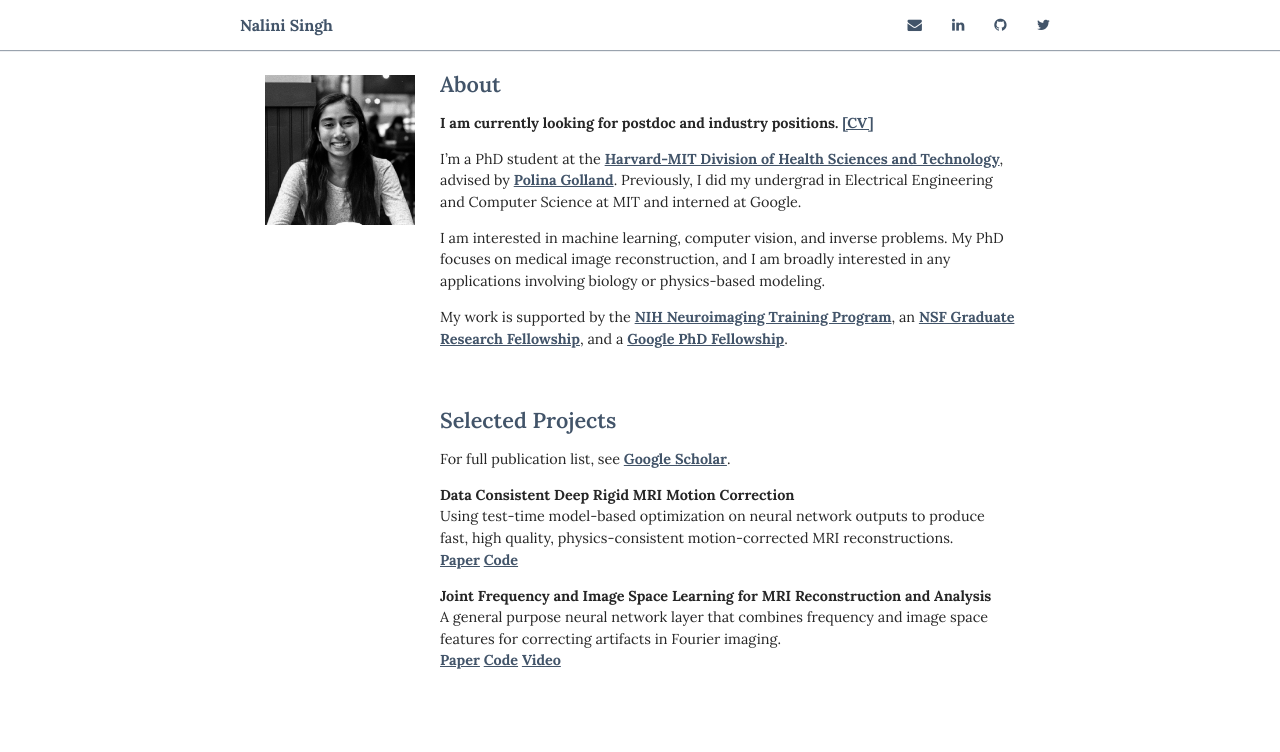
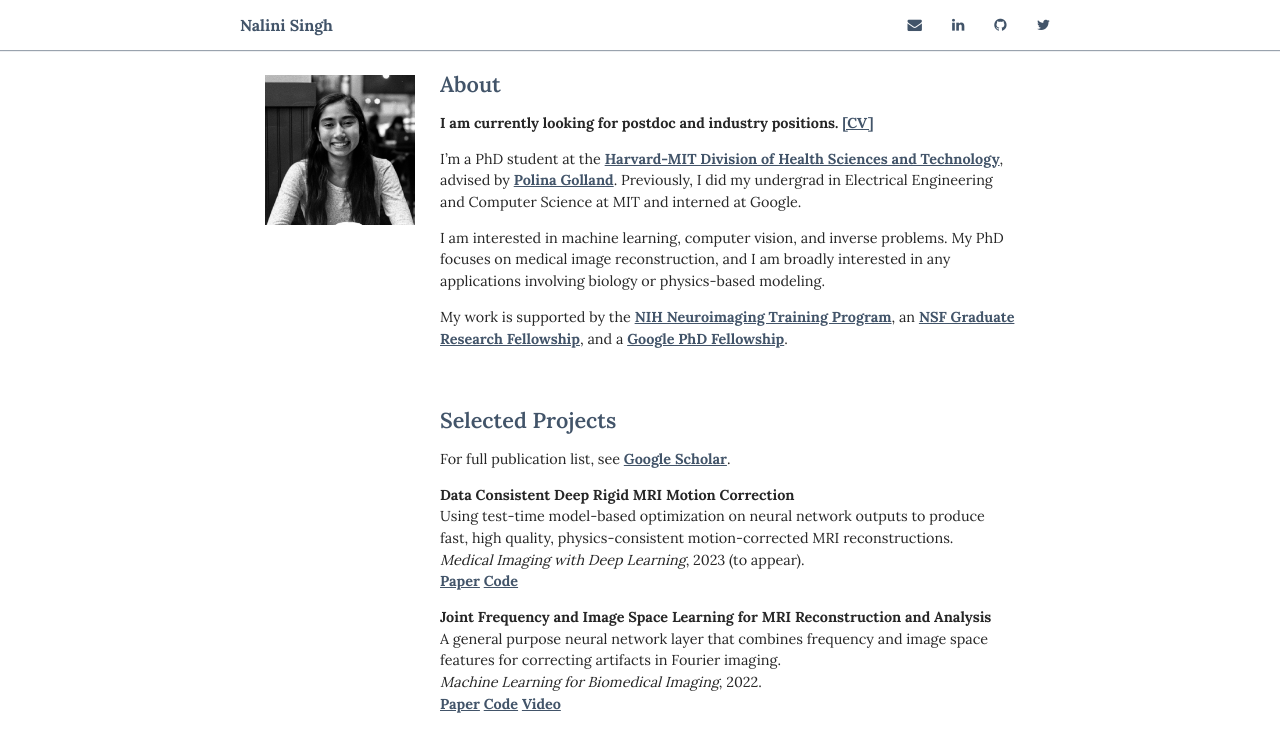
Before and after one commit to nalinimsingh/nalinimsingh.github.io, a Jekyll site: the page built from index.html, in a window 1280 px wide. Shown: the top 752 px of the page. Built offline with Jekyll 4.4.1, drawn with Linux system fonts in a browser that asks for light colours; nearby versions of some CDN libraries.

Commit message:
Add venues

```diff
--- a/_pages/index.md
+++ b/_pages/index.md
@@ -26,11 +26,13 @@ For full publication list, see [Google Scholar](https://scholar.google.com/citat
 **Data Consistent Deep Rigid MRI Motion Correction** <br>
 Using test-time model-based optimization on neural network outputs to produce fast, high quality, physics-consistent motion-corrected MRI reconstructions.
 <br>
+*Medical Imaging with Deep Learning*, 2023 (to appear). <br>
 [Paper](https://arxiv.org/abs/2301.10365) [Code](https://github.com/nalinimsingh/neuroMoCo)
 
 **Joint Frequency and Image Space Learning for MRI Reconstruction and Analysis** <br>
 A general purpose neural network layer that combines frequency and image space features for correcting artifacts in Fourier imaging.
 <br>
+*Machine Learning for Biomedical Imaging*, 2022. <br>
 [Paper](https://www.melba-journal.org/pdf/2022:018.pdf) [Code](https://github.com/nalinimsingh/interlacer) [Video](https://www.youtube.com/watch?v=9dNspg8bIcM)
 
 </div>
```
